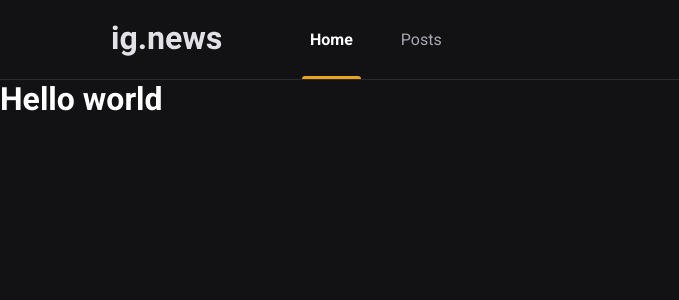
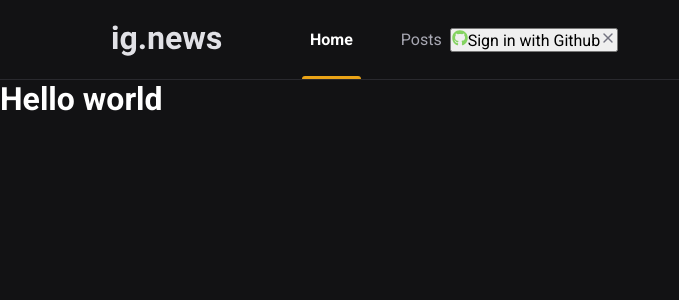
Before and after one commit to brpadilha/Ignews, a Next.js app: page / in a window 1280 px wide. Shown: the top 300 px of the page, without its empty margins (0-679 px from the left). Built offline with nearby package versions, Linux system fonts and the light colour scheme.

Commit message:
cria o componente signInButton

```diff
--- a/package.json
+++ b/package.json
@@ -12,6 +12,7 @@
     "next": "12.1.2",
     "react": "18.0.0",
     "react-dom": "18.0.0",
+    "react-icons": "^4.3.1",
     "sass": "^1.49.9"
   },
   "devDependencies": {
--- a/src/components/Header/index.tsx
+++ b/src/components/Header/index.tsx
@@ -1,3 +1,4 @@
+import { SignInButton } from '../SignInButton';
 import styles from './styles.module.scss'
 
 export function Header(){
@@ -9,6 +10,7 @@ export function Header(){
           <a className={styles.active}>Home</a>
           <a>Posts</a>
         </nav>
+        <SignInButton/>
       </div>
     </header>
   );
--- /dev/null
+++ b/src/components/SignInButton/index.tsx
@@ -0,0 +1,20 @@
+import { FaGithub } from "react-icons/fa";
+import { FiX } from "react-icons/fi";
+import styles from "./styles.module.scss";
+
+export function SignInButton() {
+  const isUserLoggedIn = true;
+
+  return isUserLoggedIn ? (
+    <button type="button" className={styles.signInButton}>
+      <FaGithub color="#84d361" />
+      Sign in with Github
+      <FiX color="#737380" className="styles.closeIcon" />
+    </button>
+  ) : (
+    <button type="button" className={styles.signInButton}>
+      <FaGithub color="#eba417" />
+      Sign in with Github
+    </button>
+  );
+}
```
Also changed, not shown: src/components/SignInButton/styles.module.scss (added), 1 other file (tests, documents, lock files or other folders).
